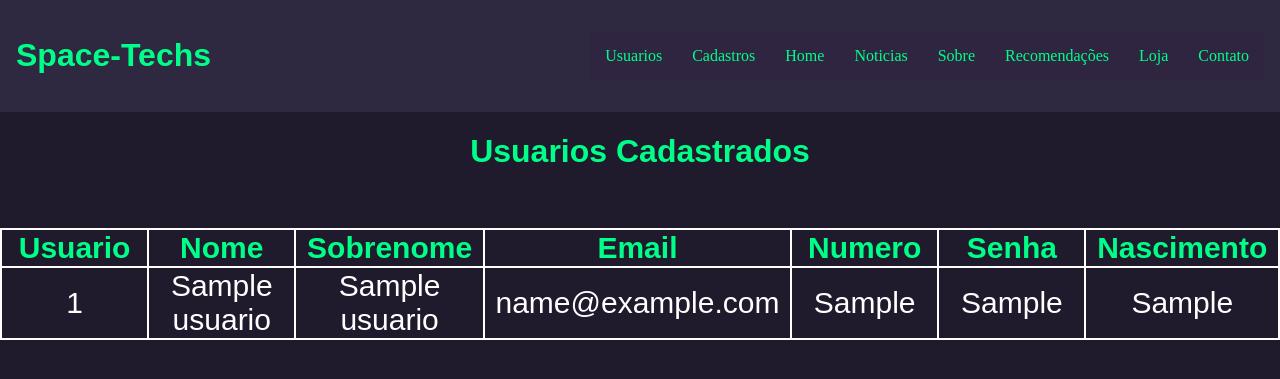
After one commit to RODRIGOETEC/Space-Techs, a PHP site: page /listas.php in a window 1280 px wide. The commit adds this page. Shown: the top 379 px of the page. Run offline with PHP 8.4, Linux system fonts and the light colour scheme; tables that the repository leaves empty or names only in its code hold one stand-in row (values such as "Sample post").

Commit message:
Aparecer Usuarios

```diff
--- a/contato/contato.php
+++ b/contato/contato.php
@@ -11,6 +11,7 @@
     <h1 class="cabecalho">Space-Techs</h1>
     <nav>
     <ul id="menu">
+    <li> <a href="../listas.php">Usuarios</a></li>
     <li><a href="">Cadastros</a>
                 <ul id="submenu">
                     <li><a href="../cadastro_noticia.php">Cadastrar Noticia</a></li>
--- a/home.php
+++ b/home.php
@@ -8,6 +8,7 @@
     <h1 class="cabecalho">Space-Techs</h1>
     <nav>
     <ul id="menu">
+    <li> <a href="listas.php">Usuarios</a></li>
     <li><a href="">Cadastros</a>
                 <ul id="submenu">
                     <li><a href="cadastro_noticia.php">Cadastrar Noticia</a></li>
@@ -97,7 +98,7 @@
   </fieldset>
   </form>
   <br><br>
-   <video width="640" height="360" src="kuru.mp4" controls autoplay muted loop></video>
+   <video width="640" height="360" src="estilo/kuru.mp4" controls autoplay muted loop></video>
   </div>
 </body>
 </html>
--- /dev/null
+++ b/listas.php
@@ -0,0 +1,105 @@
+<!doctype html>
+<html lang="en">
+  <head>
+    <meta charset="utf-8">
+    <meta name="viewport" content="width=device-width, initial-scale=1">
+    <title>Exibir User</title>
+    <link rel="stylesheet" href="estilo/cabecalho.css">
+    <header>
+    <h1 class="cabecalho">Space-Techs</h1>
+    <nav>
+    <ul id="menu">
+        <li> <a href="listas.php">Usuarios</a></li>
+    <li><a href="">Cadastros</a>
+                <ul id="submenu">
+                    <li><a href="cadastro_noticia.php">Cadastrar Noticia</a></li>
+                <li><a href="cadastro_produto.php">Cadastro de <br>produtos</a></li>
+            <li><a href="cadastro_rec.php">Cadastro de <br>Recomendação</a></li>
+            </ul>
+            </li>
+            <li><a href="home.php">Home</a>
+            <li><a href="noticia/noticia.php">Noticias</a></li>
+            <li><a href="sobre/sobre.php">Sobre</a></li>
+            <li><a href="recomendacao/recomendacao.php">Recomendações</a></li>
+            <li><a href="loja/loja.php">Loja</a></li>
+            <li><a href="contato/contato.php">Contato</a></li>
+            </li>
+        </ul>
+</nav>
+</header>
+  </head>
+  <style>
+    h1{
+        color: #00ff88;
+    }
+    body{
+        background-color:#201b2c;
+        text-align: center;
+    }
+
+    table.borda {
+    border-collapse: collapse; /* CSS2 */
+    font-size: 30px;
+    text-align: center;
+    color: #00ff88 ;
+}
+
+table.borda td {
+    border: 2px solid white;
+    text-align: center;
+    color: #ffffff ;
+}
+
+table.borda th {
+    border: 2px solid white;
+ width: 10%;
+  table-layout: fixed;
+  text-align: center;
+  color: #00ff88 ;
+    background-color:#201b2c ;
+}
+  </style>
+  <body>
+<h1>Usuarios Cadastrados</h1>
+<?php
+include 'Dao.php';
+$dao = new Dao();
+$resultado = $dao->listaUsuarios();
+?>
+<br><br>
+<table class="borda">
+  <thead>
+    <tr class="borda">
+      <th class="borda" scope="col">Usuario</th>
+      <th class="borda" scope="col">Nome</th>
+      <th class="borda" scope="col">Sobrenome</th>
+      <th class="borda" scope="col">Email</th>
+      <th class="borda" scope="col">Numero</th>
+      <th class="borda" scope="col">Senha</th>
+      <th class="borda" scope="col">Nascimento</th>
+    </tr>
+  </thead>
+  <tbody>
+
+<?php
+while($usuario = $resultado->fetch()){
+?>
+    <tr>
+      <td><?php echo $usuario['iduser']?></td>
+      <td><?php echo $usuario['nome']?></td>
+      <td><?php echo $usuario['sobrenome']?></td>
+      <td><?php echo $usuario['email']?></td>
+      <td><?php echo $usuario['numero']?></td>
+      <td><?php echo $usuario['senha']?></td>
+      <td><?php echo $usuario['nascimento']?></td>
+    </tr>
+
+<?php
+}
+?>
+  </tbody>
+</table>
+
+
+  </body>
+</html>
--- a/login.php
+++ /dev/null
@@ -1,5 +0,0 @@
-<form method="post">
-  <input type="text" name="login">
-<input type="password" name="senha">
-<input type= "submit" name="acao" value="Enviar!">
-</form>
--- a/loja/loja.php
+++ b/loja/loja.php
@@ -10,6 +10,7 @@
     <h1 class="cabecalho">Space-Techs</h1>
     <nav>
     <ul id="menu">
+    <li> <a href="../listas.php">Usuarios</a></li>
     <li><a href="">Cadastros</a>
                 <ul id="submenu">
                     <li><a href="../cadastro_noticia.php">Cadastrar Noticia</a></li>
--- a/recomendacao/recomendacao.php
+++ b/recomendacao/recomendacao.php
@@ -12,6 +12,7 @@
     <h1 class="cabecalho">Space-Techs</h1>
     <nav>
     <ul id="menu">
+    <li> <a href="../listas.php">Usuarios</a></li>
     <li><a href="">Cadastros</a>
                 <ul id="submenu">
                     <li><a href="../cadastro_noticia.php">Cadastrar Noticia</a></li>
--- a/sobre/sobre.php
+++ b/sobre/sobre.php
@@ -11,6 +11,7 @@
     <h1 class="cabecalho">Space-Techs</h1>
     <nav>
     <ul id="menu">
+    <li> <a href="../listas.php">Usuarios</a></li>
     <li><a href="">Cadastros</a>
                 <ul id="submenu">
                     <li><a href="../cadastro_noticia.php">Cadastrar Noticia</a></li>
```
Also changed, not shown: noticia/noticia.php (+6 -5 lines), user.css (deleted, +0 -7 lines), 2 other files.
